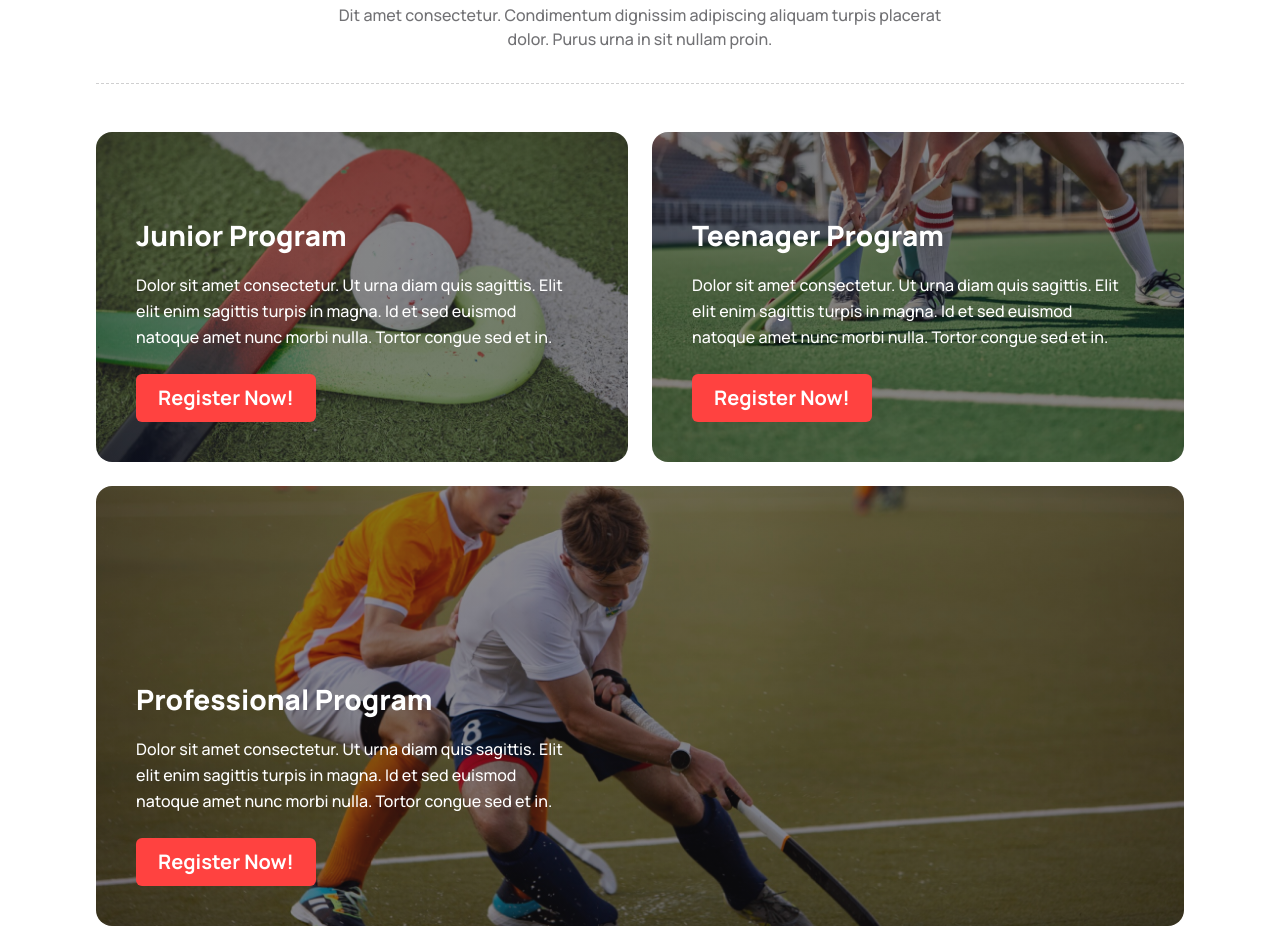
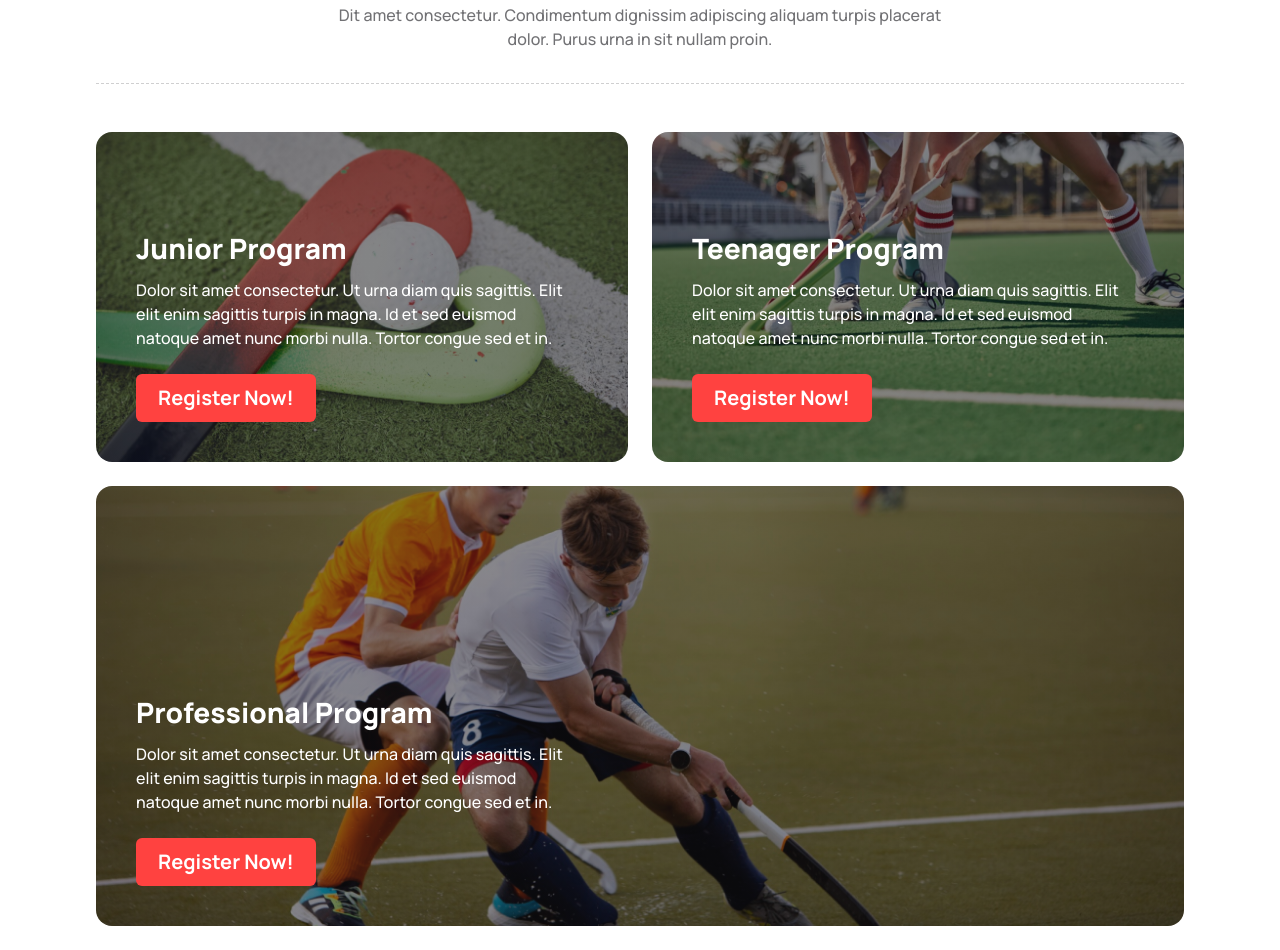
Before and after one commit to AR-Aourangazeb-Alif/b9-a, a plain HTML site: page index.html in a window 1280 px wide. Shown: the part 1580-2530 px from the top of the page. Drawn offline with nearby package versions, Linux system fonts and the light colour scheme.

Commit message:
completed programs section

```diff
--- a/index.html
+++ b/index.html
@@ -174,30 +174,30 @@
         </div>
 
 
-        <div class="grid grid-cols-1 md:grid-cols-2 container gap-6">
-            <div class="bg-[linear-gradient(#13131880,#13131880),url('Images/2.png')] bg-cover bg-center h-[330px] rounded-2xl flex flex-col justify-end p-10 pr-0">
+        <div class="grid grid-cols-1 lg:grid-cols-2 container gap-6">
+            <div class="bg-[linear-gradient(#13131880,#13131880),url('Images/2.png')] bg-cover bg-center h-fit lg:h-[330px] rounded-2xl flex flex-col justify-end p-6 lg:p-10 lg:pr-0">
 
                 <div>
-                    <h1 class="text-white text-[28px] font-extrabold mb-4">Junior Program</h1>
-                    <p class="text-white text-base leading-[26px] font-medium w-[90%] mb-6">Dolor sit amet consectetur. Ut urna diam quis sagittis. Elit elit enim sagittis turpis in magna. Id et sed euismod natoque amet nunc morbi nulla. Tortor congue sed et in.</p>
+                    <h1 class="text-white text-xl lg:text-[28px] font-extrabold mb-3 lg:mb-4">Junior Program</h1>
+                    <p class="text-white text-sm lg:text-base leading-[26px] font-medium w-[90%] mb-5 lg:mb-6">Dolor sit amet consectetur. Ut urna diam quis sagittis. Elit elit enim sagittis turpis in magna. Id et sed euismod natoque amet nunc morbi nulla. Tortor congue sed et in.</p>
                     <button class="bg-[#FF4240] py-2 px-[17px] md:py-2.5 md:px-[22px] rounded-md text-white font-bold text-lg lg:text-xl hover:bg-[#ff4340] hover:shadow-[0_0_4px_#ff4340] active:scale-95 transition-all duration-200 ease-out">Register Now!</button>
                 </div>
             </div>
 
-            <div class="bg-[linear-gradient(#13131880,#13131880),url('Images/3.png')] bg-cover bg-center h-[330px] rounded-2xl flex flex-col justify-end p-10 pr-0">
+            <div class="bg-[linear-gradient(#13131880,#13131880),url('Images/3.png')] bg-cover bg-center h-fit lg:h-[330px] rounded-2xl flex flex-col justify-end p-6 lg:p-10 lg:pr-0">
 
                 <div>
-                    <h1 class="text-white text-[28px] font-extrabold mb-4">Teenager Program</h1>
-                    <p class="text-white text-base leading-[26px] font-medium w-[90%] mb-6">Dolor sit amet consectetur. Ut urna diam quis sagittis. Elit elit enim sagittis turpis in magna. Id et sed euismod natoque amet nunc morbi nulla. Tortor congue sed et in.</p>
+                    <h1 class="text-white text-xl lg:text-[28px] font-extrabold mb-3 lg:mb-4">Teenager Program</h1>
+                    <p class="text-white text-sm lg:text-base leading-[26px] font-medium w-[90%] mb-5 lg:mb-6">Dolor sit amet consectetur. Ut urna diam quis sagittis. Elit elit enim sagittis turpis in magna. Id et sed euismod natoque amet nunc morbi nulla. Tortor congue sed et in.</p>
                     <button class="bg-[#FF4240] py-2 px-[17px] md:py-2.5 md:px-[22px] rounded-md text-white font-bold text-lg lg:text-xl hover:bg-[#ff4340] hover:shadow-[0_0_4px_#ff4340] active:scale-95 transition-all duration-200 ease-out">Register Now!</button>
                 </div>
             </div>
 
-            <div class="bg-[linear-gradient(#13131880,#13131880),url('Images/4.png')] bg-cover bg-center md:col-span-2 h-[440px] rounded-2xl flex flex-col justify-end p-10 pr-0">
+            <div class="bg-[linear-gradient(#13131880,#13131880),url('Images/4.png')] bg-cover bg-center md:col-span-2 h-fit lg:h-[440px] rounded-2xl flex flex-col justify-end p-6 lg:p-10 lg:pr-0">
 
                 <div>
-                    <h1 class="text-white text-[28px] font-extrabold mb-4">Professional Program</h1>
-                    <p class="text-white text-base leading-[26px] font-medium w-[42%] mb-6">Dolor sit amet consectetur. Ut urna diam quis sagittis. Elit elit enim sagittis turpis in magna. Id et sed euismod natoque amet nunc morbi nulla. Tortor congue sed et in.</p>
+                    <h1 class="text-white text-xl lg:text-[28px] font-extrabold mb-3 lg:mb-4">Professional Program</h1>
+                    <p class="text-white text-sm lg:text-base leading-[26px] font-medium w-[90%] lg:w-[42%] mb-5 lg:mb-6">Dolor sit amet consectetur. Ut urna diam quis sagittis. Elit elit enim sagittis turpis in magna. Id et sed euismod natoque amet nunc morbi nulla. Tortor congue sed et in.</p>
                     <button class="bg-[#FF4240] py-2 px-[17px] md:py-2.5 md:px-[22px] rounded-md text-white font-bold text-lg lg:text-xl hover:bg-[#ff4340] hover:shadow-[0_0_4px_#ff4340] active:scale-95 transition-all duration-200 ease-out">Register Now!</button>
                 </div>
             </div>
```
